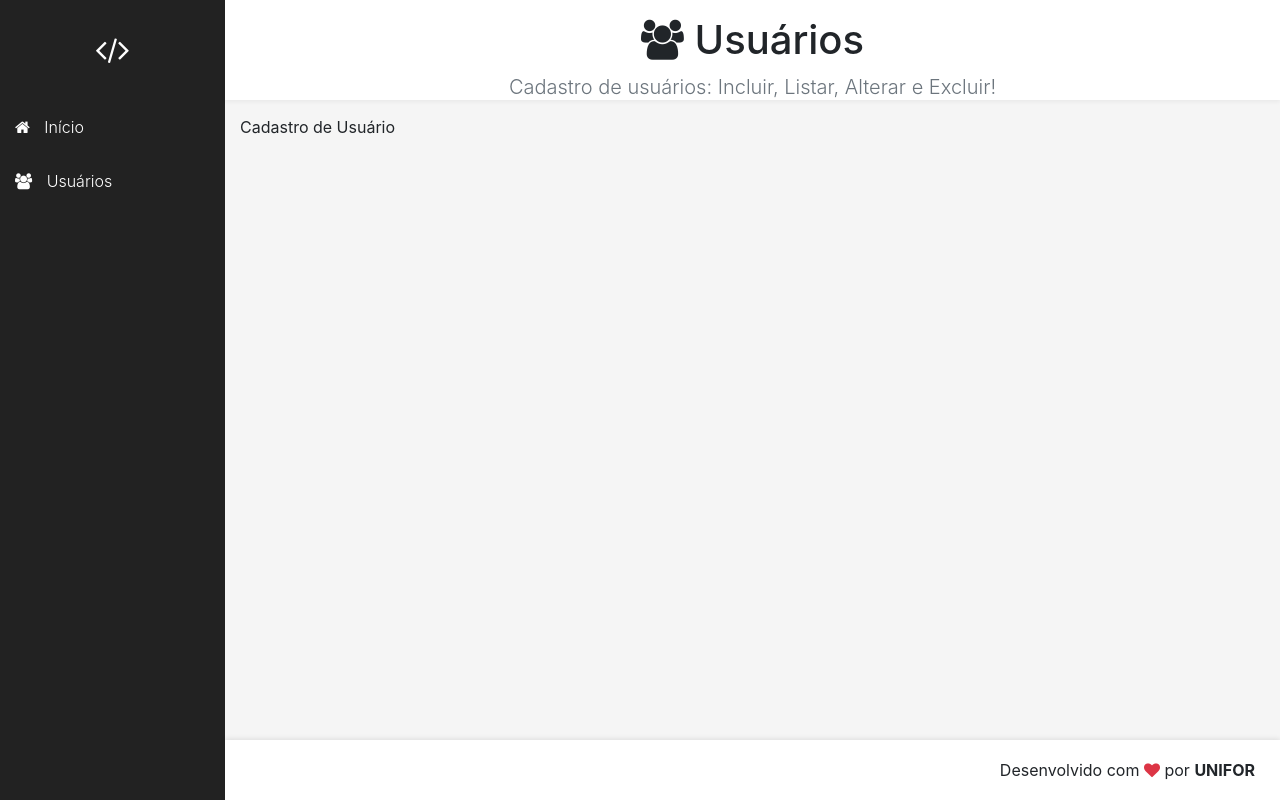
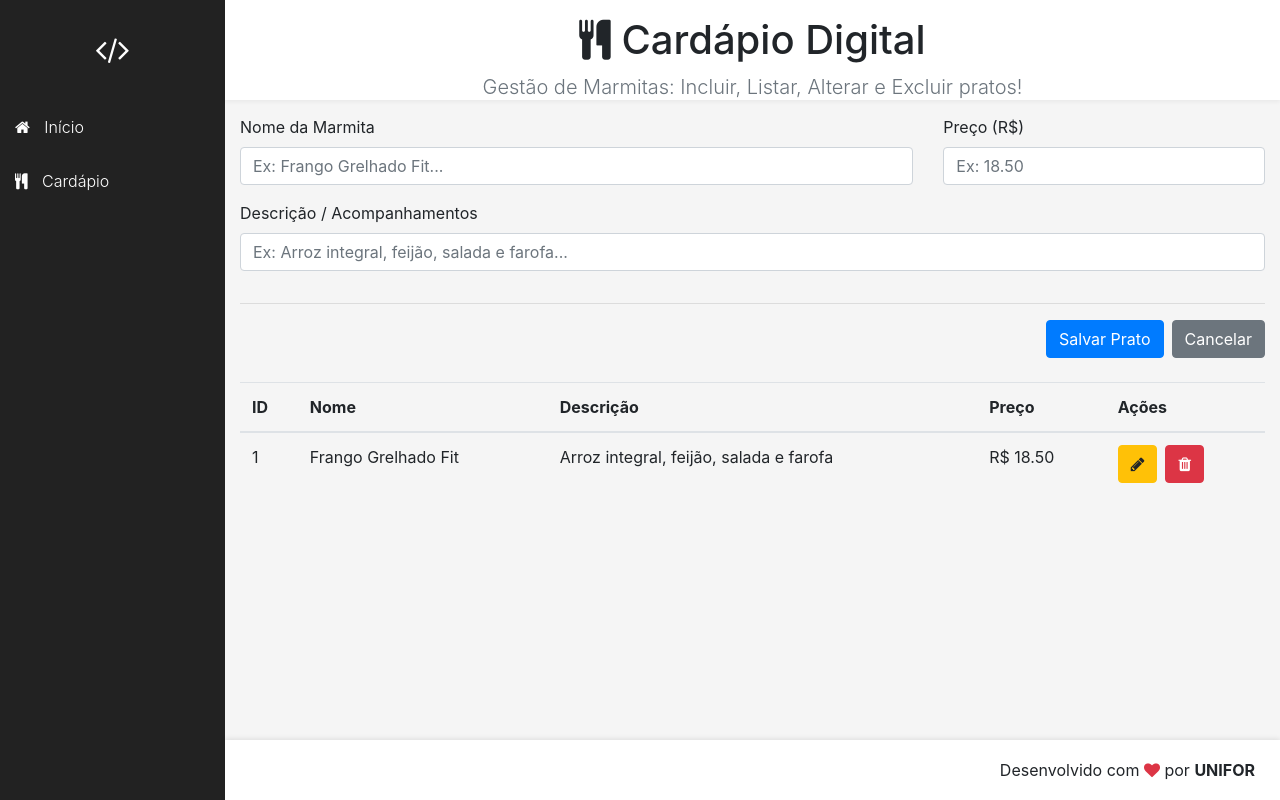
Before and after one commit to eu-ed44/unifor-plataformas-web, a React (Create React App) app in the folder frontend/: page /users in a window 1280 px wide. Built offline with nearby package versions, Linux system fonts and the light colour scheme.

Commit message:
Sua mensagem sobre o que foi feito

```diff
--- a/frontend/src/components/template/Nav.jsx
+++ b/frontend/src/components/template/Nav.jsx
@@ -9,7 +9,7 @@ export default props =>
                 <i className="fa fa-home"></i> Início
             </Link>
             <Link to="/users">
-                <i className="fa fa-users"></i> Usuários
+                <i className="fa fa-cutlery"></i> Cardápio
             </Link>
         </nav>
     </aside>
--- a/frontend/src/components/user/UserCrud.jsx
+++ b/frontend/src/components/user/UserCrud.jsx
@@ -2,16 +2,104 @@ import React, { Component } from 'react'
 import Main from '../template/Main'
 
 const headerProps = {
-    icon: 'users',
-    title: 'Usuários',
-    subtitle: 'Cadastro de usuários: Incluir, Listar, Alterar e Excluir!'
+    icon: 'cutlery',
+    title: 'Cardápio Digital',
+    subtitle: 'Gestão de Marmitas: Incluir, Listar, Alterar e Excluir pratos!'
+}
+
+const initialState = {
+    prato: { nome: '', descricao: '', preco: '' },
+    list: []
 }
 
 export default class UserCrud extends Component {
+
+    state = { ...initialState }
+
+    // Transformamos em Arrow Function para deixar a chamada no HTML mais limpa
+    updateField = (event) => {
+        const prato = { ...this.state.prato }
+        prato[event.target.name] = event.target.value
+        this.setState({ prato })
+    }
+
+    renderForm() {
+        // DESESTRUTURAÇÃO: Extraímos as variáveis para não ter que repetir "this.state.prato"
+        const { nome, preco, descricao } = this.state.prato
+
+        return (
+            <div className="form">
+                <div className="row">
+                    {/* Campos unificados em menos Divs */}
+                    <div className="col-12 col-md-8 form-group">
+                        <label>Nome da Marmita</label>
+                        <input type="text" className="form-control" name="nome"
+                            value={nome} onChange={this.updateField}
+                            placeholder="Ex: Frango Grelhado Fit..." />
+                    </div>
+
+                    <div className="col-12 col-md-4 form-group">
+                        <label>Preço (R$)</label>
+                        <input type="number" className="form-control" name="preco"
+                            value={preco} onChange={this.updateField}
+                            placeholder="Ex: 18.50" />
+                    </div>
+                </div>
+
+                <div className="row">
+                    <div className="col-12 form-group">
+                        <label>Descrição / Acompanhamentos</label>
+                        <input type="text" className="form-control" name="descricao"
+                            value={descricao} onChange={this.updateField}
+                            placeholder="Ex: Arroz integral, feijão, salada e farofa..." />
+                    </div>
+                </div>
+
+                <hr />
+
+                <div className="row">
+                    <div className="col-12 d-flex justify-content-end">
+                        <button className="btn btn-primary">Salvar Prato</button>
+                        <button className="btn btn-secondary ml-2">Cancelar</button>
+                    </div>
+                </div>
+            </div>
+        )
+    }
+
+    renderTable() {
+        return (
+            <table className="table mt-4">
+                <thead>
+                    <tr>
+                        <th>ID</th>
+                        <th>Nome</th>
+                        <th>Descrição</th>
+                        <th>Preço</th>
+                        <th>Ações</th>
+                    </tr>
+                </thead>
+                <tbody>
+                    <tr>
+                        <td>1</td>
+                        <td>Frango Grelhado Fit</td>
+                        <td>Arroz integral, feijão, salada e farofa</td>
+                        <td>R$ 18.50</td>
+                        <td>
+                            <button className="btn btn-warning"><i className="fa fa-pencil"></i></button>
+                            <button className="btn btn-danger ml-2"><i className="fa fa-trash"></i></button>
+                        </td>
+                    </tr>
+                </tbody>
+            </table>
+        )
+    }
+
     render() {
         return (
             <Main {...headerProps}>
-                <div>Cadastro de Usuário</div>
+                {this.renderForm()}
+                {this.renderTable()}
             </Main>
         )
     }
```
